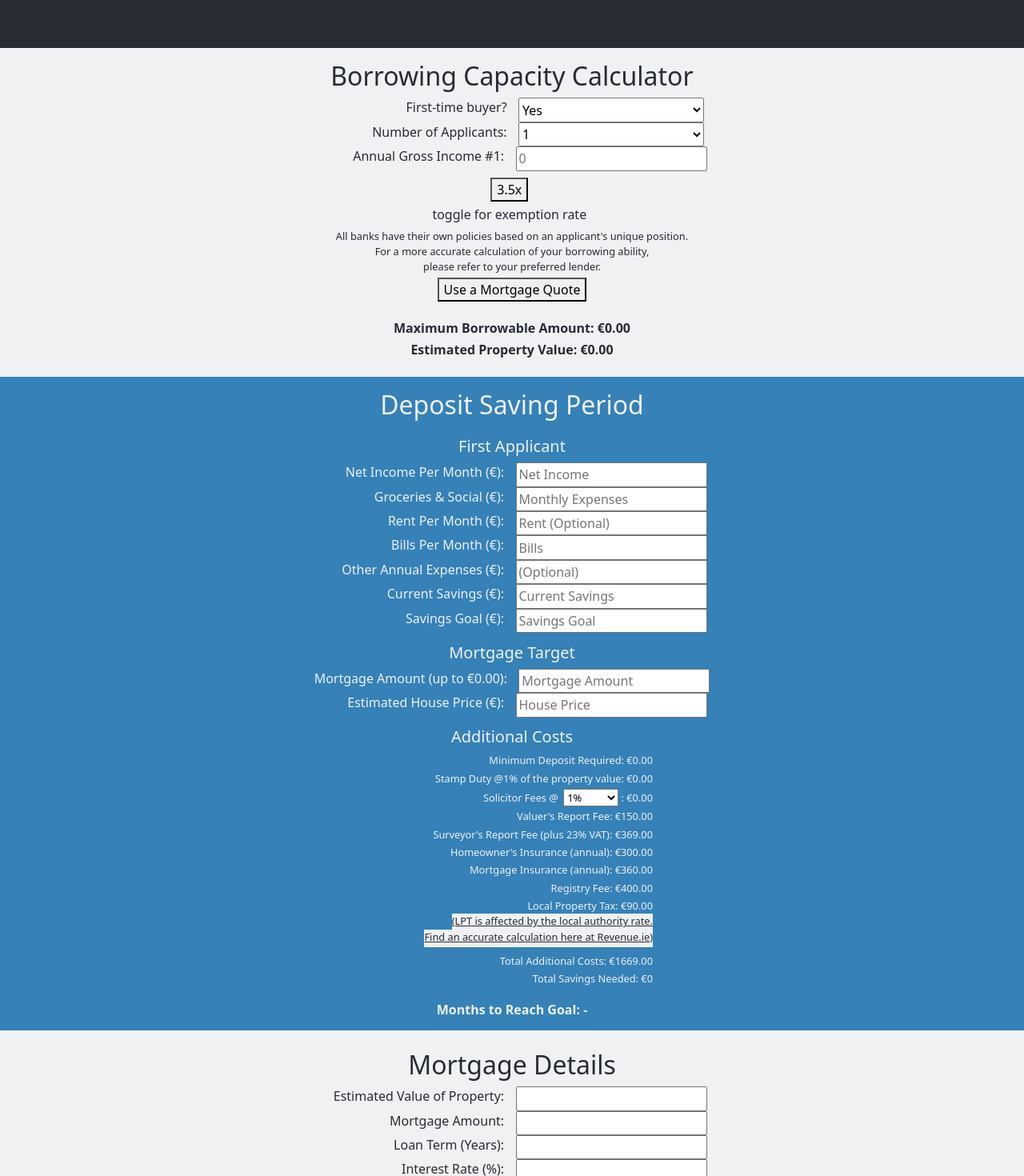
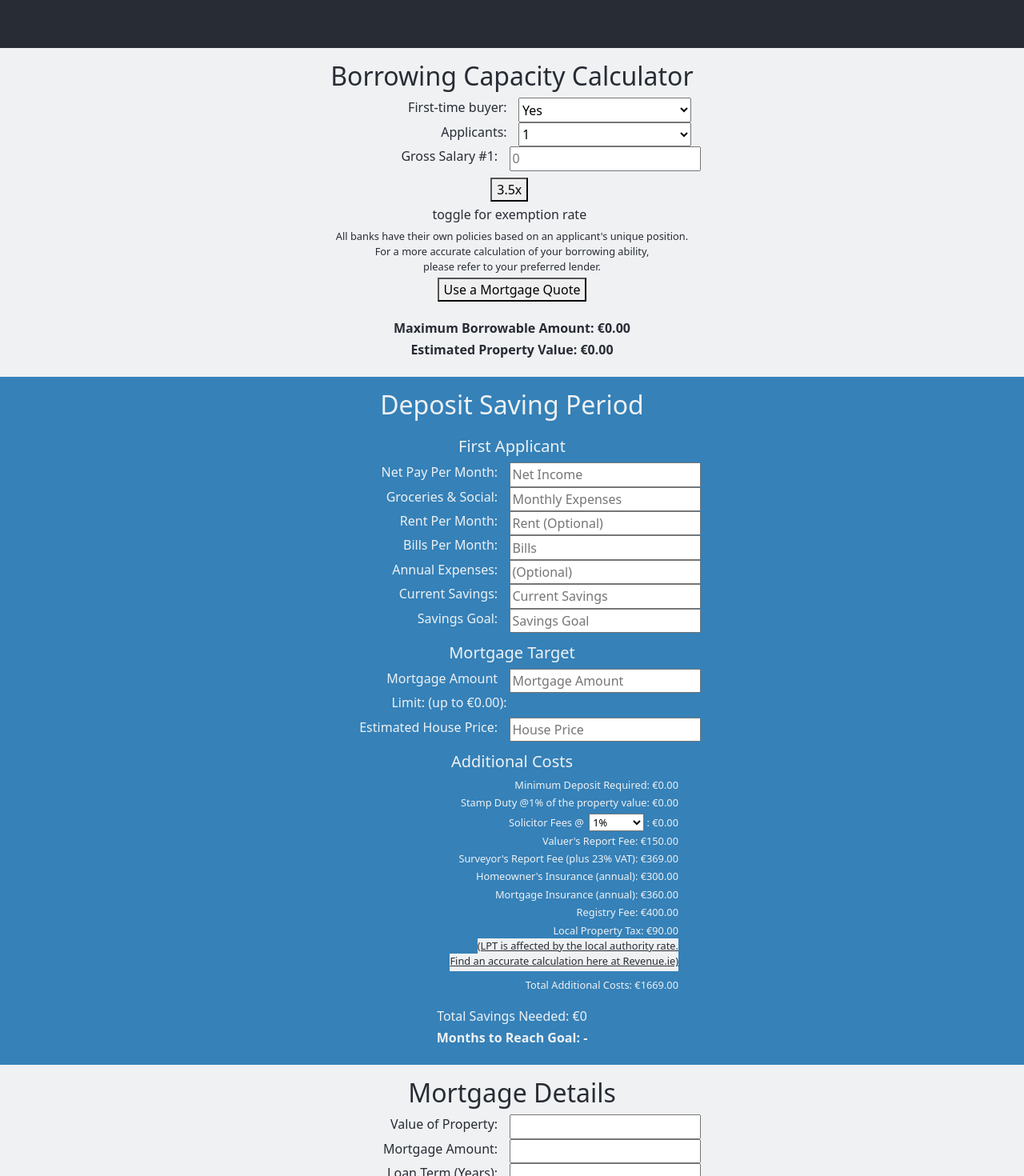
Before and after one commit to OisinWrites/Mortgage-Budgeter, a React (Create React App) app in the folder client/: page / in a window 1280 px wide. Shown: the part 740-2210 px from the top of the page at 80% size. Built offline with nearby package versions, Linux system fonts and the light colour scheme.

Commit message:
Adjust styling and html for mobile responsivity

```diff
--- a/client/src/App.css
+++ b/client/src/App.css
@@ -2,6 +2,7 @@
   text-align: center;
   position: relative;
   background-color: #eff1f3;
+  overflow-x: hidden;
 }
 
 .App-logo {
@@ -85,11 +86,15 @@
 .split-middle div input {
   flex-grow: 1;
   text-align: left;
+  max-width: 45vw;
+  margin-right: 1rem;
 }
 
 .split {
   flex-grow: 1;
   text-align: left;
+  max-width: 45vw;
+  margin-right: 1rem;
 }
 
 .mortgage-budgeteer label {
@@ -99,10 +104,14 @@
 
 .additional-fees {
   text-align: right;
-  padding-right: 4rem;
+  padding-right: 2rem;
 }
 
 .additional-fees label, p {
   font-size: 80%;
   margin-bottom: 0.2rem !important;
 }
+
+.image-credit {
+  color: #282c34;
+}
--- a/client/src/App.js
+++ b/client/src/App.js
@@ -39,11 +39,11 @@ function App() {
           </div>
         </div>
         <div class="fp">
-          <div class="section">
+          <div class="section mb-3">
           <FinancialPlanner isFirstTimeBuyer={isFirstTimeBuyer} />
           </div>
         </div>
-        <a class="pb-3" target="_blank" rel="noopener noreferrer" href='https://pngtree.com/freepng/house-home-puppy-hand-drawing_4088450.html'>png image from pngtree.com/</a>
+        <a class="p-3 image-credit" target="_blank" rel="noopener noreferrer" href='https://pngtree.com/freepng/house-home-puppy-hand-drawing_4088450.html'>png image from pngtree.com/</a>
       </main>
     </div>
   );
--- a/client/src/components/BorrowingCapacityCalculator.js
+++ b/client/src/components/BorrowingCapacityCalculator.js
@@ -60,14 +60,14 @@ const BorrowingCapacityCalculator = ({ isFirstTimeBuyer, setIsFirstTimeBuyer, se
       <h2>Borrowing Capacity Calculator</h2>
       <div class="split-middle">
         <div>
-          <label>First-time buyer?</label>
+          <label>First-time buyer:</label>
           <select class="split limit-width" onChange={(e) => setIsFirstTimeBuyer(e.target.value === 'yes')}>
             <option value="yes">Yes</option>
             <option value="no">No</option>
           </select>
         </div>
         <div>
-          <label>Number of Applicants:</label>
+          <label>Applicants:</label>
           <select class="split limit-width" value={numberOfApplicants} onChange={handleNumberOfApplicantsChange}>
             <option value={1}>1</option>
             <option value={2}>2</option>
@@ -100,8 +100,9 @@ const BorrowingCapacityCalculator = ({ isFirstTimeBuyer, setIsFirstTimeBuyer, se
             <div class="split-middle">
               <div>
                 <div key={index}>
-                  <label>Annual Gross Income #{index + 1}:</label>
+                  <label>Gross Salary #{index + 1}:</label>
                   <input
+                    class="split"
                     type="number"
                     value={applicantIncomes[index] || ''}
                     placeholder="0"
--- a/client/src/components/DepositSavingPeriod.js
+++ b/client/src/components/DepositSavingPeriod.js
@@ -109,31 +109,31 @@ const DepositSavingPeriod = ({ maxBorrow, isFirstTimeBuyer, hasSecondApplicant})
                 <h5>First Applicant</h5>
                 <div class="split-middle">
                     <div>
-                        <label>Net Income Per Month (€): </label>
+                        <label>Net Pay Per Month: </label>
                         <input type="number" value={netIncome} onChange={(e) => setNetIncome(e.target.value)} placeholder="Net Income"/>
                     </div>
                     <div>
-                        <label>Groceries & Social (€): </label>
+                        <label>Groceries & Social: </label>
                         <input type="number" value={monthlyExpenses} onChange={(e) => setMonthlyExpenses(e.target.value)} placeholder="Monthly Expenses"/>
                     </div>
                     <div>
-                        <label>Rent Per Month (€): </label>
+                        <label>Rent Per Month: </label>
                         <input type="number" value={rent} onChange={(e) => setRent(e.target.value)} placeholder="Rent (Optional)"/>
                     </div>
                     <div>
-                        <label>Bills Per Month (€): </label>
+                        <label>Bills Per Month: </label>
                         <input type="number" value={bills} onChange={(e) => setBills(e.target.value)} placeholder="Bills"/>
                     </div>
                     <div>
-                        <label>Other Annual Expenses (€): </label>
+                        <label>Annual Expenses: </label>
                         <input type="number" value={additionalExpenses} onChange={(e) => setAdditionalExpenses(e.target.value)} placeholder="(Optional)"/>
                     </div>
                     <div>
-                        <label>Current Savings (€): </label>
+                        <label>Current Savings: </label>
                         <input type="number" value={currentSavings} onChange={(e) => setCurrentSavings(e.target.value)} placeholder="Current Savings"/>
                     </div>
                     <div>
-                        <label>Savings Goal (€): </label>
+                        <label>Savings Goal: </label>
                         <input type="number" value={savingsGoal} onChange={(e) => setSavingsGoal(e.target.value)} placeholder="Savings Goal"/>
                     </div>
                 </div>
@@ -142,31 +142,31 @@ const DepositSavingPeriod = ({ maxBorrow, isFirstTimeBuyer, hasSecondApplicant})
                     <div class="split-middle">
                         <h5>Second Applicant</h5>
                         <div>
-                            <label>Net Income Per Month (€): </label>
+                            <label>Net Pay Per Month: </label>
                             <input type="number" value={netIncome2} onChange={(e) => setNetIncome2(e.target.value)} placeholder="Net Income"/>
                         </div>
                         <div>
-                            <label>Groceries & Social (€): </label>
+                            <label>Groceries & Social: </label>
                             <input type="number" value={monthlyExpenses2} onChange={(e) => setMonthlyExpenses2(e.target.value)} placeholder="Monthly Expenses"/>
                         </div>
                         <div>
-                            <label>Rent Per Month (€): </label>
+                            <label>Rent Per Month: </label>
                             <input type="number" value={rent2} onChange={(e) => setRent2(e.target.value)} placeholder="Rent (Optional)"/>
                         </div>
                         <div>
-                            <label>Bills Per Month (€): </label>
+                            <label>Bills Per Month: </label>
                             <input type="number" value={bills2} onChange={(e) => setBills2(e.target.value)} placeholder="Bills"/>
                         </div>
                         <div>
-                            <label>Other Annual Expenses (€): </label>
+                            <label>Annual Expenses: </label>
                             <input type="number" value={additionalExpenses2} onChange={(e) => setAdditionalExpenses2(e.target.value)} placeholder="(Optional)"/>
                         </div>
                         <div>
-                            <label>Current Savings (€): </label>
+                            <label>Current Savings: </label>
                             <input type="number" value={currentSavings2} onChange={(e) => setCurrentSavings2(e.target.value)} placeholder="Current Savings"/>
                         </div>
                         <div>
-                            <label>Savings Goal (€): </label>
+                            <label>Savings Goal: </label>
                             <input type="number" value={savingsGoal2} onChange={(e) => setSavingsGoal2(e.target.value)} placeholder="Savings Goal"/>
                         </div>
                     </div>
@@ -174,7 +174,7 @@ const DepositSavingPeriod = ({ maxBorrow, isFirstTimeBuyer, hasSecondApplicant})
                 <h5>Mortgage Target</h5>
                 <div class="split-middle">
                     <div>
-                        <label>Mortgage Amount (up to €{maxBorrow.toFixed(2)}): </label>
+                        <label>Mortgage Amount</label>
                         <input
                             type="number"
                             value={mortgageDesired}
@@ -184,7 +184,12 @@ const DepositSavingPeriod = ({ maxBorrow, isFirstTimeBuyer, hasSecondApplicant})
                         />
                     </div>
                     <div>
-                        <label>Estimated House Price (€): </label>
+                        <label>
+                        Limit: (up to €{maxBorrow.toFixed(2)}):
+                        </label>
+                    </div>
+                    <div>
+                        <label>Estimated House Price: </label>
                         <input type="number" value={housePrice} onChange={(e) => setHousePrice(e.target.value)} placeholder="House Price"/>
                     </div>
                 </div>
@@ -224,9 +229,11 @@ const DepositSavingPeriod = ({ maxBorrow, isFirstTimeBuyer, hasSecondApplicant})
                         </a>
                     </p>
                     <p class="pt-2">Total Additional Costs: €{totalAdditionalCosts.toFixed(2)}</p>
-                    <p>Total Savings Needed: €{isNaN(totalSavingsNeeded) ? 0 : totalSavingsNeeded.toFixed(2)}</p>
                 </div>
-                <h6 class="p-3"><strong>Months to Reach Goal: {monthsToSave <= 0 ? "Goal not achievable with current setup" : monthsToSave || "-"}</strong></h6>
+                <div class="p-3">
+                    <h6 class="font-weight-bold">Total Savings Needed: €{isNaN(totalSavingsNeeded) ? 0 : totalSavingsNeeded.toFixed(2)}</h6>
+                    <h6><strong>Months to Reach Goal: {monthsToSave <= 0 ? "Goal not achievable with current setup" : monthsToSave || "-"}</strong></h6>
+                </div>
             </form>
         </div>
     );
--- a/client/src/components/MortgageDetails.js
+++ b/client/src/components/MortgageDetails.js
@@ -41,7 +41,7 @@ const MortgageDetails = ({ isFirstTimeBuyer }) => {
       <form onSubmit={handleSubmit}>
         <div class="split-middle">
           <div>
-            <label>Estimated Value of Property:</label>
+            <label>Value of Property:</label>
             <input
               type="number"
               value={purchasePrice}
```
